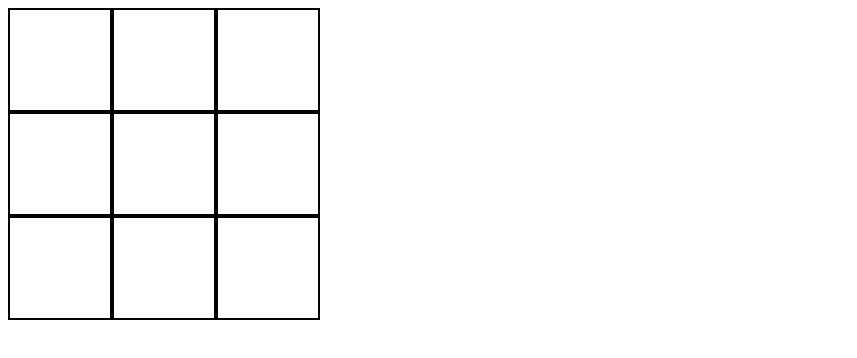
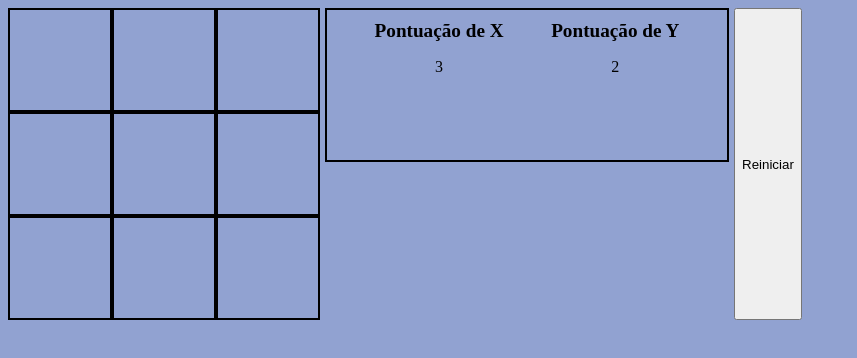
Before and after one commit to Marcos-Emanoel-dos-Santos/tic-tac-toe, a plain HTML site: page index.html in a window 1280 px wide. Shown: the whole page, without its empty margins (0-857 px from the left). Drawn offline with Linux system fonts and the light colour scheme.

Commit message:
tic-tac-toe 2.0 alpha

```diff
--- a/index.html
+++ b/index.html
@@ -25,6 +25,19 @@
         </div>
     </section>
 
+    <section class="tabela_pontuacao">
+        <div class="tabela_X">
+            <p class="pontuacao_x_t">Pontuação de X</p>
+            <p class="pontuacao_x">3</p>
+        </div>
+        <div class="tabela_Y">
+            <p class="pontuacao_y_t">Pontuação de Y</p>
+            <p class="pontuacao_y">2</p>
+        </div>
+    </section>
+
+    <button class="restart">Reiniciar</button>
+
     <script src="main.js"></script>
 </body>
 </html>
--- a/style.css
+++ b/style.css
@@ -1,5 +1,16 @@
+:root{
+    --cor-fundo: #91a2d1;
+}
+
+body {
+    display: flex;
+    background-color: var(--cor-fundo);
+}
+
 .tabuleiro{
     display: column;
+    width: fit-content;
+    height: fit-content;
 }
 .l1, .l2, .l3{
     display: flex;
@@ -43,3 +54,21 @@
 .destaque{
     background-color: red;
 }
+
+.tabela_pontuacao {
+    display: flex;
+    width: 400px;
+    height: 150px;
+    margin: 0 5px;
+    justify-content: space-evenly;
+    border: 2px black solid;
+}
+
+.pontuacao_x_t,.pontuacao_y_t{
+    margin: 10px 0 10px;
+    font-size: 1.2em;
+    font-weight: bold;
+}
+.pontuacao_y, .pontuacao_x {
+    text-align: center;
+}
```
